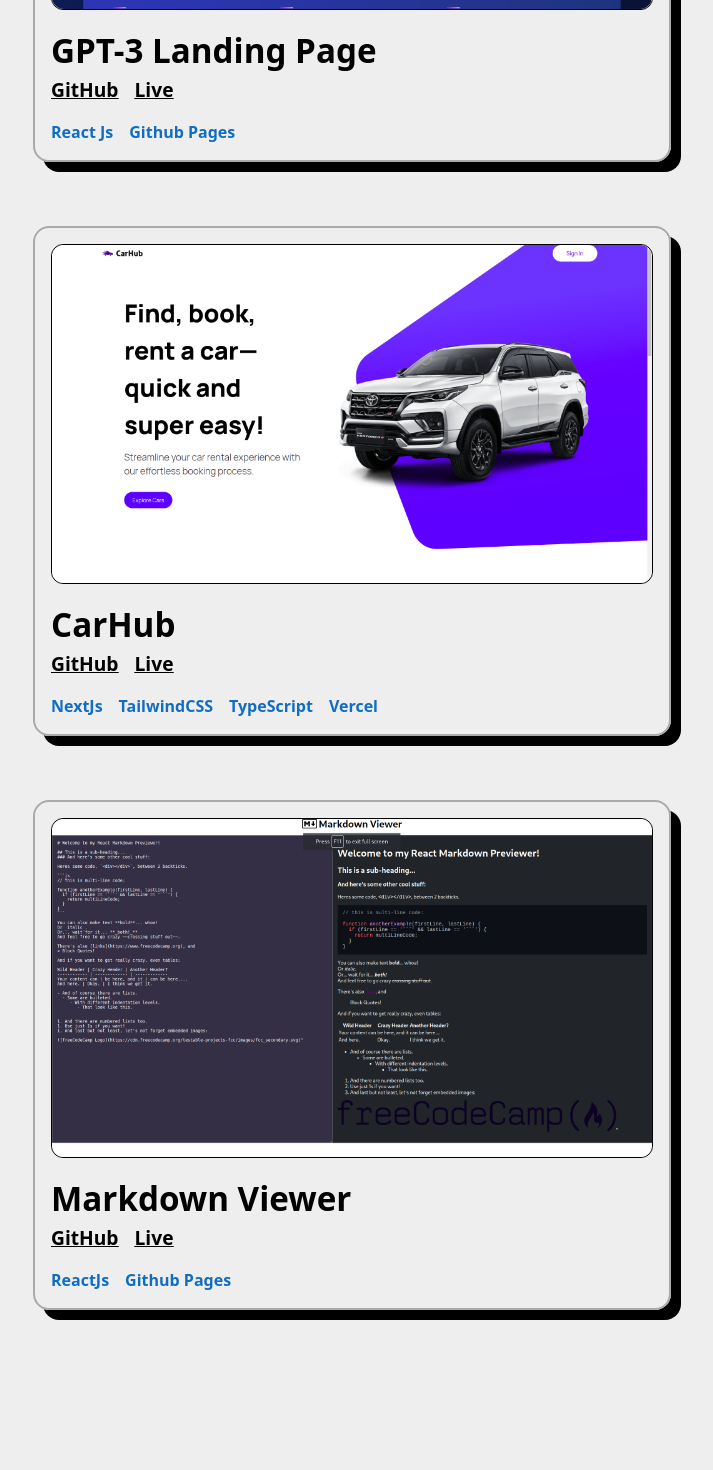
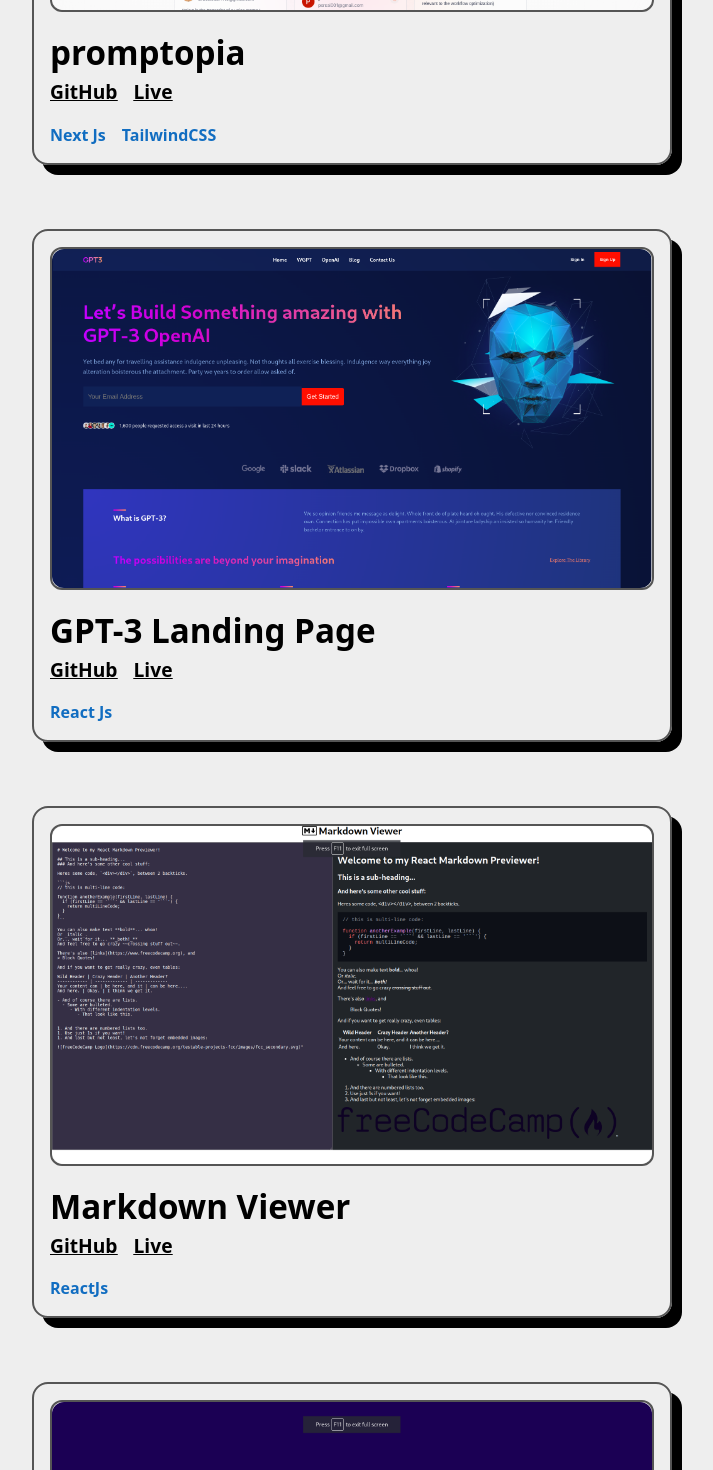
Before and after one commit to theunhackable/portfolio-2.0, a Next.js app: page / in a window 1280 px wide. Shown: the part 3780-5250 px from the top of the page, without its empty margins (288-1001 px from the left). Built offline with nearby package versions, Linux system fonts and the light colour scheme.

Commit message:
added new project

```diff
--- a/app/globals.css
+++ b/app/globals.css
@@ -16,7 +16,7 @@
     @apply bg-light-e dark:bg-dark-1
 }
 .project-container{
-    @apply border-light-a border-2 p-4 max-sm:p-2 w-fit rounded-2xl dark:text-white shadow-light dark:shadow-dark;
+    @apply border-dark-5 border-2 p-4 max-sm:p-2 w-fit rounded-2xl dark:text-white shadow-light dark:shadow-dark;
 
 
 }
--- a/components/Projects.tsx
+++ b/components/Projects.tsx
@@ -4,10 +4,18 @@
 import React from 'react'
 const projects = [
   {
+    heading: 'CarHub',
+    image: 'car-showroom.png',
+    desc: `CarHub is a place where you search for cars.`,
+    tags:['NextJs', 'TailwindCSS', 'TypeScript'],
+    live: 'https://cars-showroom-one.vercel.app/',
+    github: 'https://github.com/theunhackable/cars-showroom/'
+  },
+  {
     heading: 'promptopia',
     image: 'promptopia.png',
     desc: `Promptopia is a full stack nextjs project that is useful to create edit and use AI prompts. Sign In with your google account and get started ...`,
-    tags:['Next Js', 'Vercel'],
+    tags:['Next Js', 'TailwindCSS'],
     live: 'https://promptopia-two-dun.vercel.app/',
     github: 'https://github.com/theunhackable/promptopia'
   },
@@ -15,32 +23,32 @@
     heading: 'GPT-3 Landing Page',
     image: 'gpt3.png',
     desc: `Landing page of GPT-3, build using React.Js. This web page is responsive and mobile friendly. Used CSS3 for styling. Deployed to GitHub Pages using gh-pages tool.`,
-    tags:['React Js', 'Github Pages'],
+    tags:['React Js'],
     live: 'https://theunhackable.github.io/gpt3-landing-page/',
     github: 'https://github.com/theunhackable/gpt3-landing-page'
-  },
-  {
-    heading: 'CarHub',
-    image: 'car-showroom.png',
-    desc: `CarHub is a place where you search for cars.`,
-    tags:['NextJs', 'TailwindCSS', 'TypeScript', 'Vercel'],
-    live: 'https://cars-showroom-one.vercel.app/',
-    github: 'https://github.com/theunhackable/cars-showroom/'
   },
   {
     heading: 'Markdown Viewer',
     image: 'markdown-viewer.png',
     desc: `This is a webpage which preview markdown text.`,
-    tags:['ReactJs', 'Github Pages'],
+    tags:['ReactJs'],
     live: 'https://theunhackable.github.io/markdown-previewer/',
     github: 'https://github.com/theunhackable/markdown-previewer'
+  },
+  {
+    heading: 'Random Quote Generator',
+    image: 'random-quote-generator.png',
+    desc: `load random quotes on click of a button and share it on twitter...`,
+    tags:['ReactJs'],
+    live: 'https://theunhackable.github.io/random-quote-machine/',
+    github: 'https://github.com/theunhackable/random-quote-machine'
   }
 ];
 
 const ProjectCard = ({heading, image, tags, live, github}: {heading: string, image: string, tags: string[], live: string, github: string}) => {
   return (
     <div className="project-container">
-          <div className="project-image  border-[1px] border-black dark:border-white rounded-xl">
+          <div className="project-image  border-2 border-dark-5 dark:border-white rounded-xl">
             <Image className='rounded-xl' src={`/assets/projects/${image}`} alt={heading} width={600} height={300} priority />
           </div>
           <div className="project-content pt-4">
@@ -75,6 +83,7 @@
       <div className="flex flex-wrap justify-center p-16 max-md:p-4 gap-16">
         {projects.map(project => <ProjectCard key={project.heading} heading={project.heading} image={project.image} tags={project.tags} live={project.live} github={project.github}/>)}
       </div>
+      <h1 className='mt-3 text-h-6 text-center max-md:text-body-medium'>Can I call this website as my project? 😅 ...</h1>
     </section>
   )
 }
```
Also changed, not shown: public/assets/projects/random-quote-generator.png (added).
